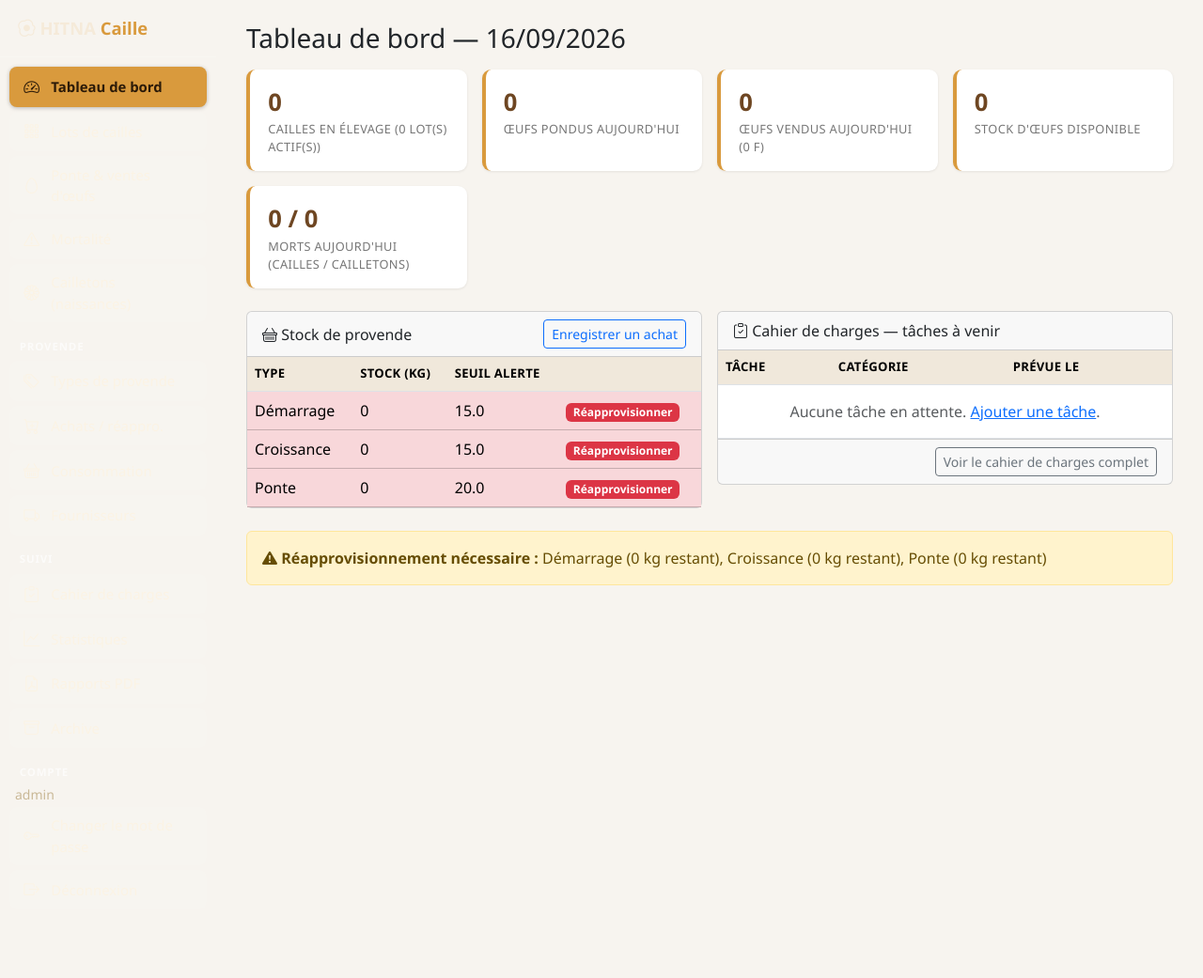
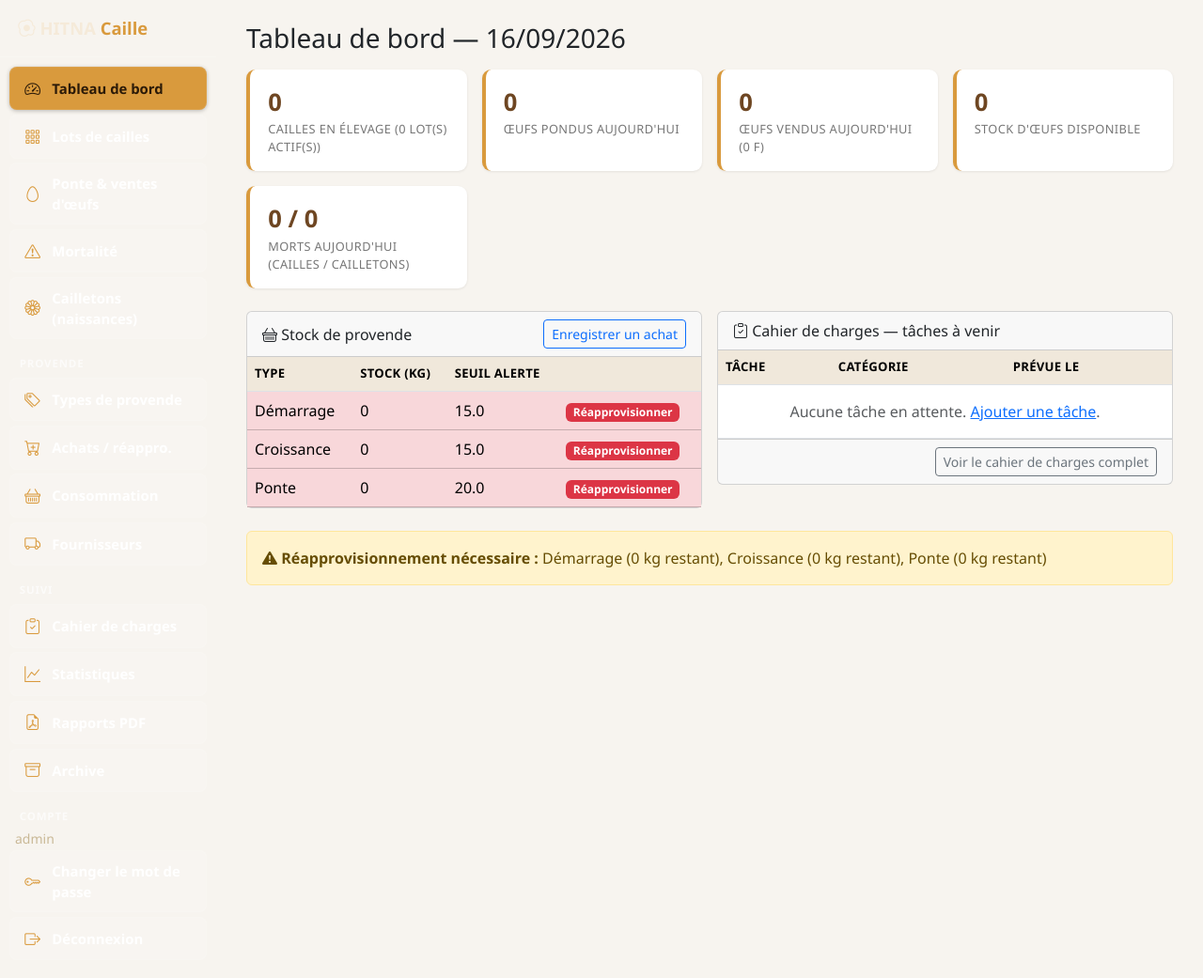
Before and after one commit to Delkatonne/caille-management, a Flask app: page /caille/ in a window 1280 px wide. Shown: the whole page at 94% size. Before the commit the page ends 851 px from the top, so only its background shows below. Run offline with Flask 3, Linux system fonts and the light colour scheme; a user stored in the database is signed in; data comes from the database, SQL or seed files in the repository; data that the repository does not hold is empty.

Commit message:
plus de style

```diff
--- a/static/caille/style.css
+++ b/static/caille/style.css
@@ -33,13 +33,14 @@ body {
   align-items: center;
   gap: .7rem;
   margin: .15rem .65rem;
-  padding: .55rem .85rem;
+  padding: .6rem .85rem;
   border-radius: .5rem;
-  color: #fbf3e4;
+  color: #ffffff;
   text-decoration: none;
   font-size: .93rem;
-  font-weight: 500;
-  background: rgba(255,255,255,.05);
+  font-weight: 600;
+  background: rgba(255,255,255,.14);
+  border: 1px solid rgba(255,255,255,.08);
   transition: background-color .15s ease, color .15s ease;
 }
 .caille-sidebar a i {
@@ -47,9 +48,10 @@ body {
   width: 1.2rem;
   text-align: center;
   flex-shrink: 0;
+  color: var(--caille-accent);
 }
 .caille-sidebar a:hover {
-  background: rgba(255,255,255,.16);
+  background: rgba(255,255,255,.26);
   color: #ffffff;
 }
 .caille-sidebar a.active {
@@ -58,6 +60,7 @@ body {
   font-weight: 700;
   box-shadow: 0 1px 4px rgba(0,0,0,.25);
 }
+.caille-sidebar a.active i { color: #2b1a08; }
 .sidebar-group {
   padding: .9rem 1.3rem .3rem;
   font-size: .72rem;
```
